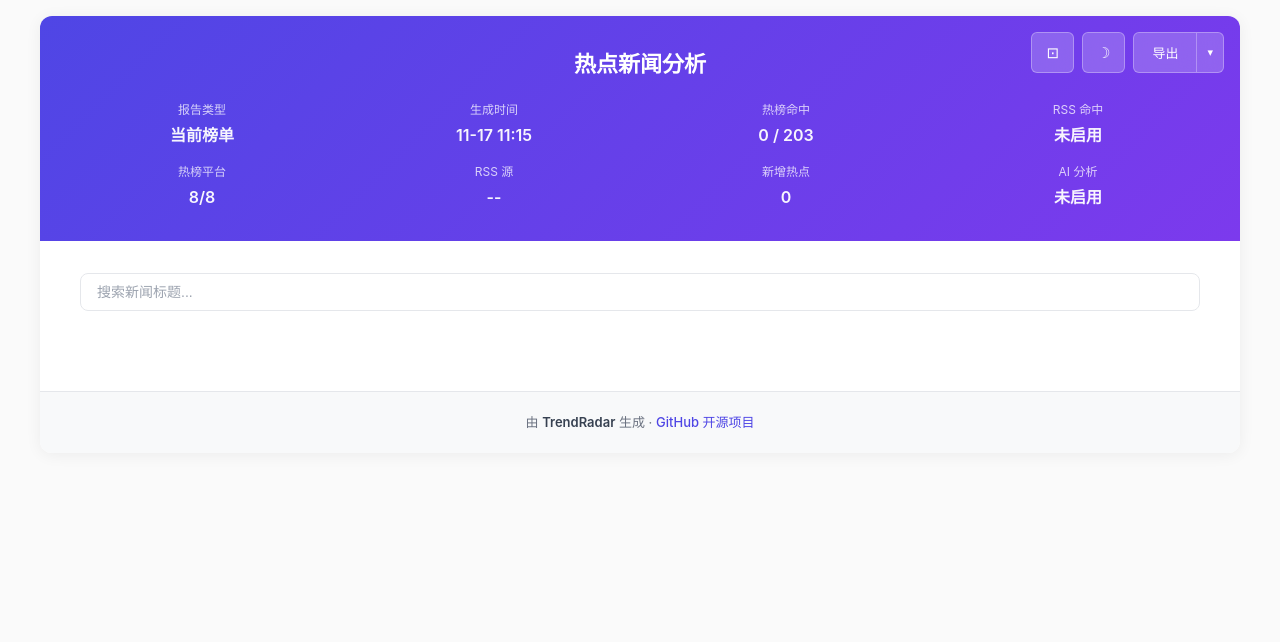
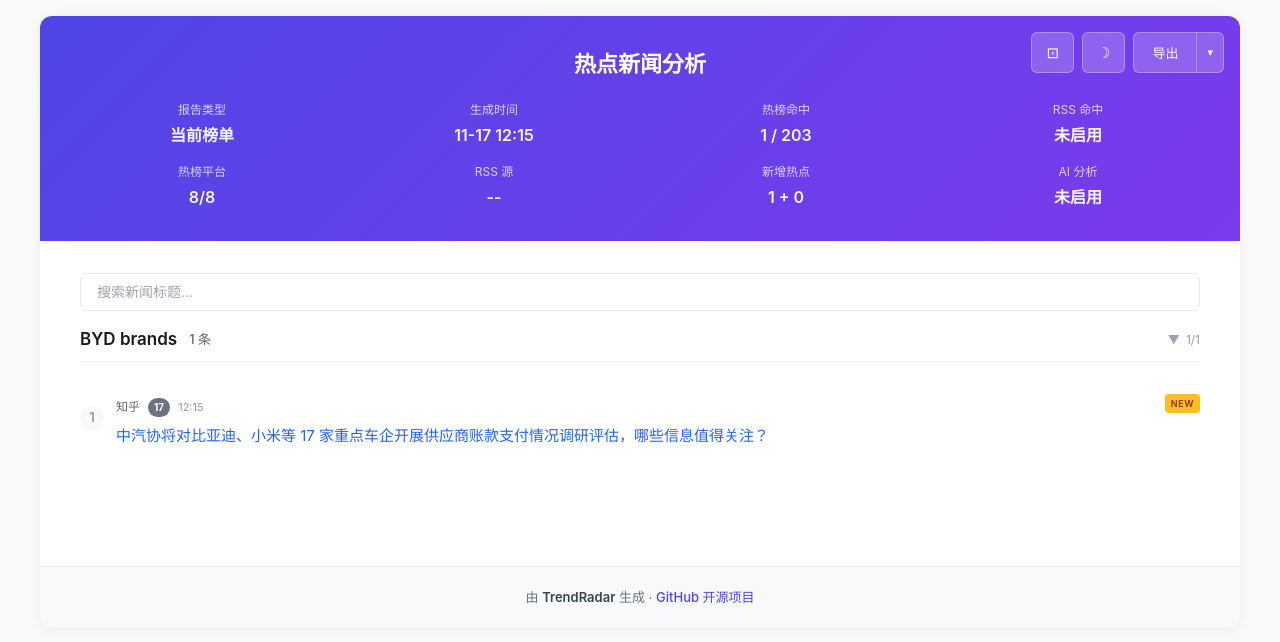
Before and after one commit to asher-y-ma/bestbyd-trendradar, a plain HTML site: page index.html in a window 1280 px wide. Drawn offline with nearby package versions, Linux system fonts and the light colour scheme.

Commit message:
Update BYD monitoring observations

```diff
--- a/index.html
+++ b/index.html
@@ -1383,11 +1383,11 @@
                     </div>
                     <div class="info-item">
                         <span class="info-label">生成时间</span>
-                        <span class="info-value">11-17 11:15</span>
+                        <span class="info-value">11-17 12:15</span>
                     </div>
                     <div class="info-item">
                         <span class="info-label">热榜命中</span>
-                        <span class="info-value">0 / 203</span>
+                        <span class="info-value">1 / 203</span>
                     </div>
                     <div class="info-item">
                         <span class="info-label">RSS 命中</span>
@@ -1403,7 +1403,7 @@
                     </div>
                     <div class="info-item">
                         <span class="info-label">新增热点</span>
-                        <span class="info-value">0</span>
+                        <span class="info-value">1 + 0</span>
                     </div>
                     <div class="info-item">
                         <span class="info-label">AI 分析</span>
@@ -1415,6 +1415,26 @@
             <div class="content">
                 <div class="search-bar">
                     <input type="text" class="search-input" placeholder="搜索新闻标题..." oninput="handleSearch(this.value)">
+                </div>
+                <div class="hotlist-section"><div class="tab-bar-wrapper"><div class="tab-bar"><button class="tab-btn" data-tab-index="all">全部<span class="tab-count">1</span></button><button class="tab-btn" data-tab-index="0">BYD brands<span class="tab-count">1</span></button></div></div>
+                <div class="word-group" data-tab-index="0">
+                    <div class="word-header">
+                        <div class="word-info">
+                            <div class="word-name">BYD brands</div>
+                            <div class="word-count ">1 条</div>
+                        </div>
+                        <div class="word-index"><span class="collapse-icon">▼</span>1/1</div>
+                    </div>
+                    <div class="news-item new">
+                        <div class="news-number">1</div>
+                        <div class="news-content">
+                            <div class="news-header"><span class="source-name">知乎</span><span class="rank-num ">17</span><span class="time-info">12:15</span>
+                            </div>
+                            <div class="news-title"><a href="https://www.zhihu.com/question/2105956358176469828" target="_blank" class="news-link">中汽协将对比亚迪、小米等 17 家重点车企开展供应商账款支付情况调研评估，哪些信息值得关注？</a>
+                            </div>
+                        </div>
+                    </div>
+                </div>
                 </div>
             </div>
 
```
Also changed, not shown: data/latest.json (+16 -3 lines), reports/latest.html (+23 -3 lines).
